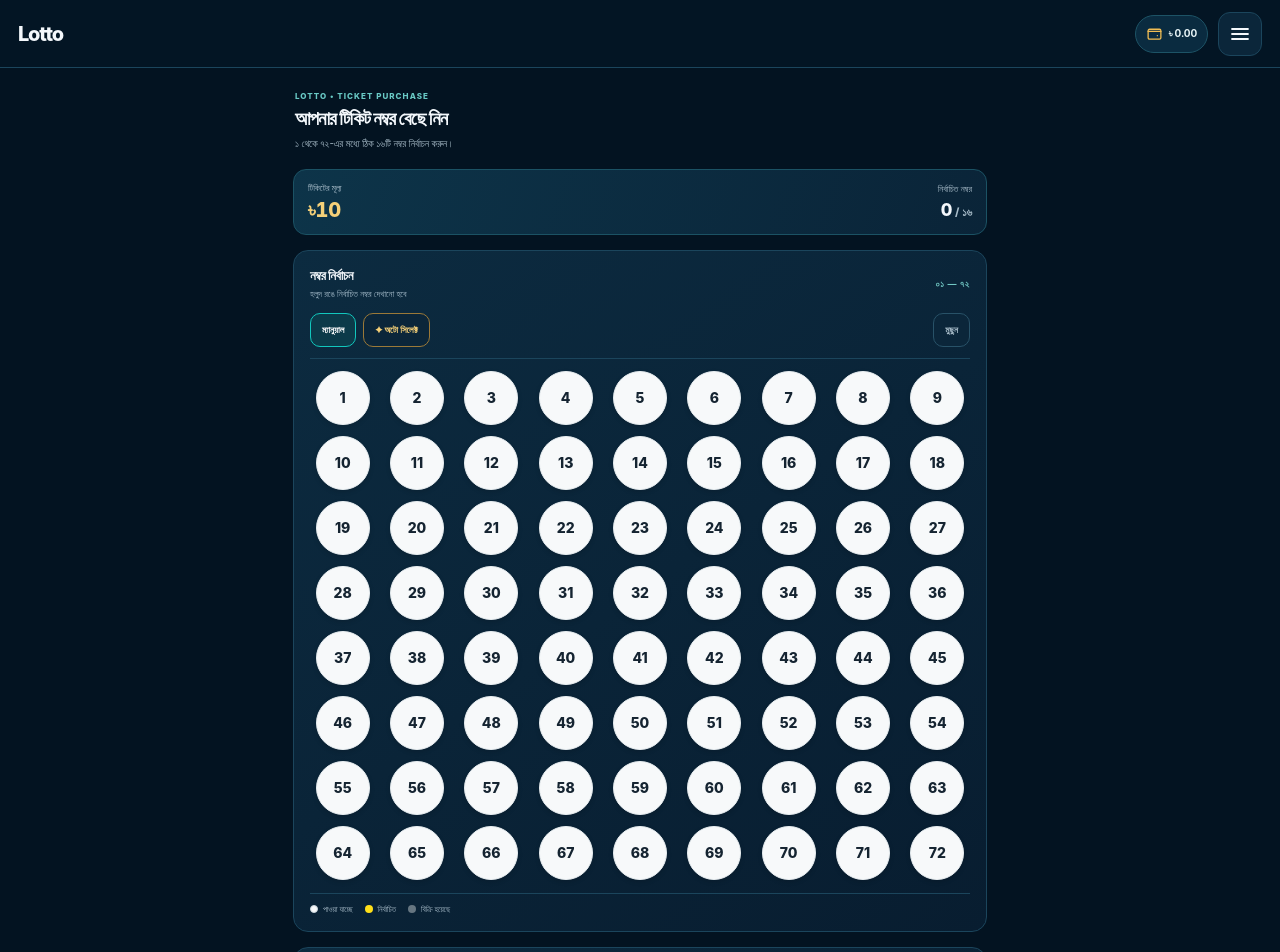
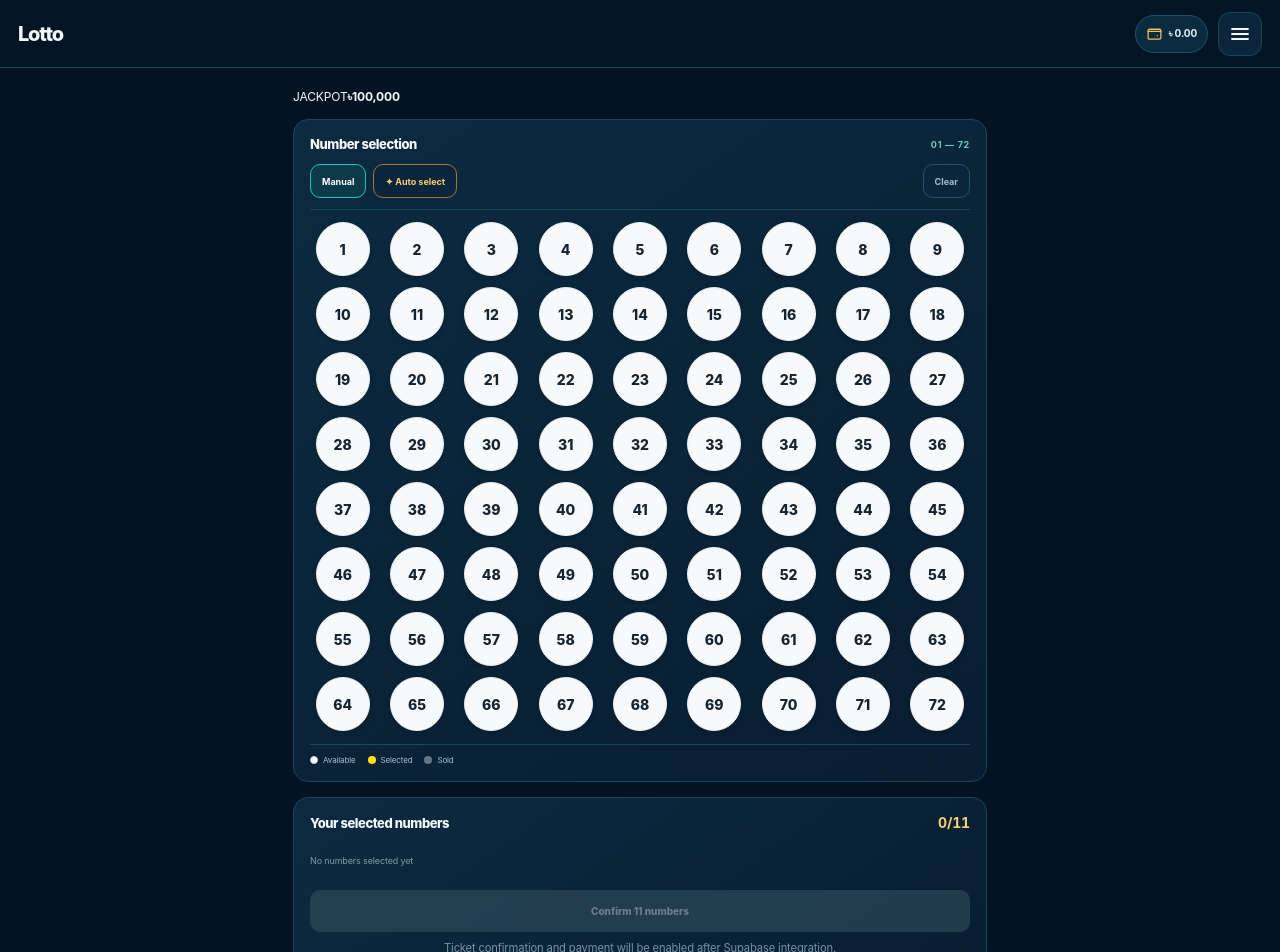
Before and after one commit to rasedulinfinix100-afk/platform, a Next.js app: page /Ticket/Purchase in a window 1280 px wide. Shown: the top 952 px of the page. Built offline with nearby package versions, Linux system fonts and the light colour scheme.

Commit message:
Update ticket purchase flow to 11 numbers with auth animation and jackpot

```diff
--- a/app/Ticket/Purchase/page.tsx
+++ b/app/Ticket/Purchase/page.tsx
@@ -2,31 +2,54 @@
 
 import { useEffect, useMemo, useState } from "react";
 import { SiteShell } from "@/components/SiteShell";
+import { useLanguage } from "@/components/LanguageProvider";
 import "./page.css";
 
-const REQUIRED_NUMBERS = 16;
+const REQUIRED_NUMBERS = 11;
 const ALL_NUMBERS = Array.from({ length: 72 }, (_, index) => index + 1);
 
-// Frontend demo: this list will be replaced by Supabase availability data later.
+// Demo only. Supabase will provide the live sold-number list.
 const SOLD_NUMBERS: number[] = [];
 
-const TICKET_PRICES = [10, 20, 50, 100, 200, 500, 1000];
+const TICKET_PRIZES: Record<number, number> = {
+  10: 100000,
+  20: 200000,
+  50: 500000,
+  100: 1000000,
+  200: 2000000,
+  500: 5000000,
+  1000: 10000000,
+};
+
+type LoaderPhase = "checking" | "success" | "ready";
 
 export default function TicketPurchasePage() {
+  const { language, t } = useLanguage();
   const [ticketPrice, setTicketPrice] = useState(10);
-
-  useEffect(() => {
-    const requestedPrice = Number(new URLSearchParams(window.location.search).get("price"));
-    if (TICKET_PRICES.includes(requestedPrice)) setTicketPrice(requestedPrice);
-  }, []);
-
+  const [loaderPhase, setLoaderPhase] = useState<LoaderPhase>("checking");
   const [selectedNumbers, setSelectedNumbers] = useState<number[]>([]);
   const [selectionMode, setSelectionMode] = useState<"manual" | "auto">("manual");
   const [message, setMessage] = useState("");
   const [messageType, setMessageType] = useState<"error" | "success" | "info">("info");
 
+  useEffect(() => {
+    const requestedPrice = Number(new URLSearchParams(window.location.search).get("price"));
+    if (TICKET_PRIZES[requestedPrice]) setTicketPrice(requestedPrice);
+  }, []);
+
+  useEffect(() => {
+    const successTimer = window.setTimeout(() => setLoaderPhase("success"), 2100);
+    const readyTimer = window.setTimeout(() => setLoaderPhase("ready"), 4000);
+    return () => {
+      window.clearTimeout(successTimer);
+      window.clearTimeout(readyTimer);
+    };
+  }, []);
+
   const soldSet = useMemo(() => new Set(SOLD_NUMBERS), []);
   const selectedSet = useMemo(() => new Set(selectedNumbers), [selectedNumbers]);
+  const jackpot = TICKET_PRIZES[ticketPrice] ?? TICKET_PRIZES[10];
+  const formattedJackpot = new Intl.NumberFormat(language === "bn" ? "bn-BD" : "en-BD").format(jackpot);
 
   function showMessage(text: string, type: "error" | "success" | "info" = "info") {
     setMessage(text);
@@ -35,7 +58,7 @@ export default function TicketPurchasePage() {
 
   function toggleNumber(number: number) {
     if (soldSet.has(number)) {
-      showMessage("This Ticket Number Sold", "error");
+      showMessage(t("soldTicket"), "error");
       return;
     }
 
@@ -47,7 +70,7 @@ export default function TicketPurchasePage() {
       return;
     }
     if (selectedNumbers.length >= REQUIRED_NUMBERS) {
-      showMessage("আপনি সর্বোচ্চ ১৬টি নম্বর নির্বাচন করতে পারবেন।", "error");
+      showMessage(t("maxEleven"), "error");
       return;
     }
     setSelectedNumbers((current) => [...current, number].sort((a, b) => a - b));
@@ -56,7 +79,7 @@ export default function TicketPurchasePage() {
   function selectAutoNumbers() {
     const available = ALL_NUMBERS.filter((number) => !soldSet.has(number));
     if (available.length < REQUIRED_NUMBERS) {
-      showMessage("এই মুহূর্তে ১৬টি নম্বর পাওয়া যাচ্ছে না।", "error");
+      showMessage(t("notEnoughNumbers"), "error");
       return;
     }
 
@@ -68,50 +91,56 @@ export default function TicketPurchasePage() {
 
     setSelectedNumbers(shuffled.slice(0, REQUIRED_NUMBERS).sort((a, b) => a - b));
     setSelectionMode("auto");
-    showMessage("অটো পদ্ধতিতে ১৬টি নম্বর নির্বাচন করা হয়েছে।", "success");
+    showMessage(t("autoEleven"), "success");
   }
 
   function clearSelection() {
     setSelectedNumbers([]);
     setSelectionMode("manual");
-    showMessage("নির্বাচিত নম্বর মুছে ফেলা হয়েছে।", "info");
+    showMessage(t("clearDone"), "info");
   }
 
   function continuePurchase() {
     if (selectedNumbers.length !== REQUIRED_NUMBERS) {
-      showMessage("চালিয়ে যেতে ঠিক ১৬টি নম্বর নির্বাচন করুন।", "error");
+      showMessage(t("selectExactlyEleven"), "error");
       return;
     }
-    showMessage("নম্বর নির্বাচন সম্পন্ন। পেমেন্ট ব্যবস্থা Supabase যুক্ত হলে চালু হবে।", "success");
+    showMessage(t("purchaseDemo"), "success");
+  }
+
+  if (loaderPhase !== "ready") {
+    return (
+      <div className={`ticket-auth-loader ${loaderPhase === "success" ? "is-success" : ""}`} role="status" aria-live="polite">
+        {loaderPhase === "checking" ? (
+          <>
+            <div className="ticket-auth-mark" aria-hidden="true"><span /></div>
+            <div className="ticket-auth-copy">
+              <strong>{t("checkingTicketAuth")}</strong>
+              <span className="ticket-auth-dots" aria-hidden="true"><i>.</i><i>.</i><i>.</i></span>
+            </div>
+          </>
+        ) : (
+          <>
+            <div className="ticket-auth-success-icon" aria-hidden="true">✓</div>
+            <strong>{t("ticketAuthSuccess")} <span>✓</span></strong>
+          </>
+        )}
+      </div>
+    );
   }
 
   return (
     <SiteShell>
       <main className="purchase-page">
-        <header className="purchase-heading">
-          <span className="purchase-eyebrow">LOTTO • TICKET PURCHASE</span>
-          <h1>আপনার টিকিট নম্বর বেছে নিন</h1>
-          <p>১ থেকে ৭২-এর মধ্যে ঠিক ১৬টি নম্বর নির্বাচন করুন।</p>
-        </header>
-
-        <section className="purchase-ticket-info" aria-label="টিকিটের তথ্য">
-          <div>
-            <span>টিকিটের মূল্য</span>
-            <strong>৳{ticketPrice.toLocaleString("en-BD")}</strong>
-          </div>
-          <div className="purchase-count">
-            <span>নির্বাচিত নম্বর</span>
-            <strong>{selectedNumbers.length}<small> / ১৬</small></strong>
-          </div>
+        <section className="purchase-jackpot" aria-label={t("jackpot")}>
+          <span>{t("jackpot")}</span>
+          <strong>৳{formattedJackpot}</strong>
         </section>
 
         <section className="number-selection-panel">
           <div className="number-panel-top">
-            <div>
-              <h2>নম্বর নির্বাচন</h2>
-              <p>হলুদ রঙে নির্বাচিত নম্বর দেখানো হবে</p>
-            </div>
-            <span className="number-range">০১ — ৭২</span>
+            <h2>{t("numberSelection")}</h2>
+            <span className="number-range">01 — 72</span>
           </div>
 
           <div className="selection-tools">
@@ -121,17 +150,17 @@ export default function TicketPurchasePage() {
               aria-pressed={selectionMode === "manual"}
               onClick={() => { setSelectionMode("manual"); setMessage(""); }}
             >
-              ম্যানুয়াল
+              {t("manual")}
             </button>
             <button type="button" className="selection-mode-button auto-button" onClick={selectAutoNumbers}>
-              <span aria-hidden="true">✦</span> অটো সিলেক্ট
+              <span aria-hidden="true">✦</span> {t("autoSelect")}
             </button>
             <button type="button" className="clear-selection-button" onClick={clearSelection}>
-              মুছুন
+              {t("clear")}
             </button>
           </div>
 
-          <div className="number-grid" role="group" aria-label="১ থেকে ৭২ পর্যন্ত টিকিট নম্বর">
+          <div className="number-grid" role="group" aria-label={t("numberSelection")}>
             {ALL_NUMBERS.map((number) => {
               const isSold = soldSet.has(number);
               const isSelected = selectedSet.has(number);
@@ -141,7 +170,7 @@ export default function TicketPurchasePage() {
                   type="button"
                   className={`number-cell${isSelected ? " selected" : ""}${isSold ? " sold" : ""}`}
                   aria-pressed={isSelected}
-                  aria-label={`নম্বর ${number}${isSold ? ", বিক্রি হয়েছে" : isSelected ? ", নির্বাচিত" : ""}`}
+                  aria-label={` ${number}${isSold ? ` - ${t("sold")}` : isSelected ? ` - ${t("selected")}` : ""}`}
                   aria-disabled={isSold}
                   onClick={() => toggleNumber(number)}
                 >
@@ -152,9 +181,9 @@ export default function TicketPurchasePage() {
           </div>
 
           <div className="number-legend">
-            <span><i className="legend-dot available-dot" /> পাওয়া যাচ্ছে</span>
-            <span><i className="legend-dot selected-dot" /> নির্বাচিত</span>
-            <span><i className="legend-dot sold-dot" /> বিক্রি হয়েছে</span>
+            <span><i className="legend-dot available-dot" /> {t("available")}</span>
+            <span><i className="legend-dot selected-dot" /> {t("selected")}</span>
+            <span><i className="legend-dot sold-dot" /> {t("sold")}</span>
           </div>
         </section>
 
@@ -166,20 +195,13 @@ export default function TicketPurchasePage() {
 
         <section className="selected-summary">
           <div className="selected-summary-heading">
-            <div>
-              <h2>আপনার নির্বাচিত নম্বর</h2>
-              <p>{selectedNumbers.length === REQUIRED_NUMBERS ? "১৬টি নম্বর নির্বাচন সম্পন্ন" : `আরও ${REQUIRED_NUMBERS - selectedNumbers.length}টি নম্বর নির্বাচন করুন`}</p>
-            </div>
-            <strong>{selectedNumbers.length}/১৬</strong>
+            <h2>{t("yourSelectedNumbers")}</h2>
+            <strong>{selectedNumbers.length}/11</strong>
           </div>
           <div className="selected-number-list" aria-live="polite">
             {selectedNumbers.length ? selectedNumbers.map((number) => (
               <span className="selected-number-chip" key={number}>{number}</span>
-            )) : <span className="empty-selection">এখনো কোনো নম্বর নির্বাচন করা হয়নি</span>}
-          </div>
-          <div className="purchase-total">
-            <span>টিকিটের দাম</span>
-            <strong>৳{ticketPrice.toLocaleString("en-BD")}</strong>
+            )) : <span className="empty-selection">{t("noSelection")}</span>}
           </div>
           <button
             type="button"
@@ -187,9 +209,9 @@ export default function TicketPurchasePage() {
             disabled={selectedNumbers.length !== REQUIRED_NUMBERS}
             onClick={continuePurchase}
           >
-            ১৬টি নম্বর নিশ্চিত করুন
+            {t("confirmEleven")}
           </button>
-          <p className="purchase-demo-note">এটি বর্তমানে ডেমো নির্বাচন ব্যবস্থা। প্রকৃত বিক্রি ও পেমেন্ট Supabase সংযুক্ত হওয়ার পর চালু হবে।</p>
+          <p className="purchase-demo-note">{t("purchaseDemo")}</p>
         </section>
       </main>
     </SiteShell>
```
